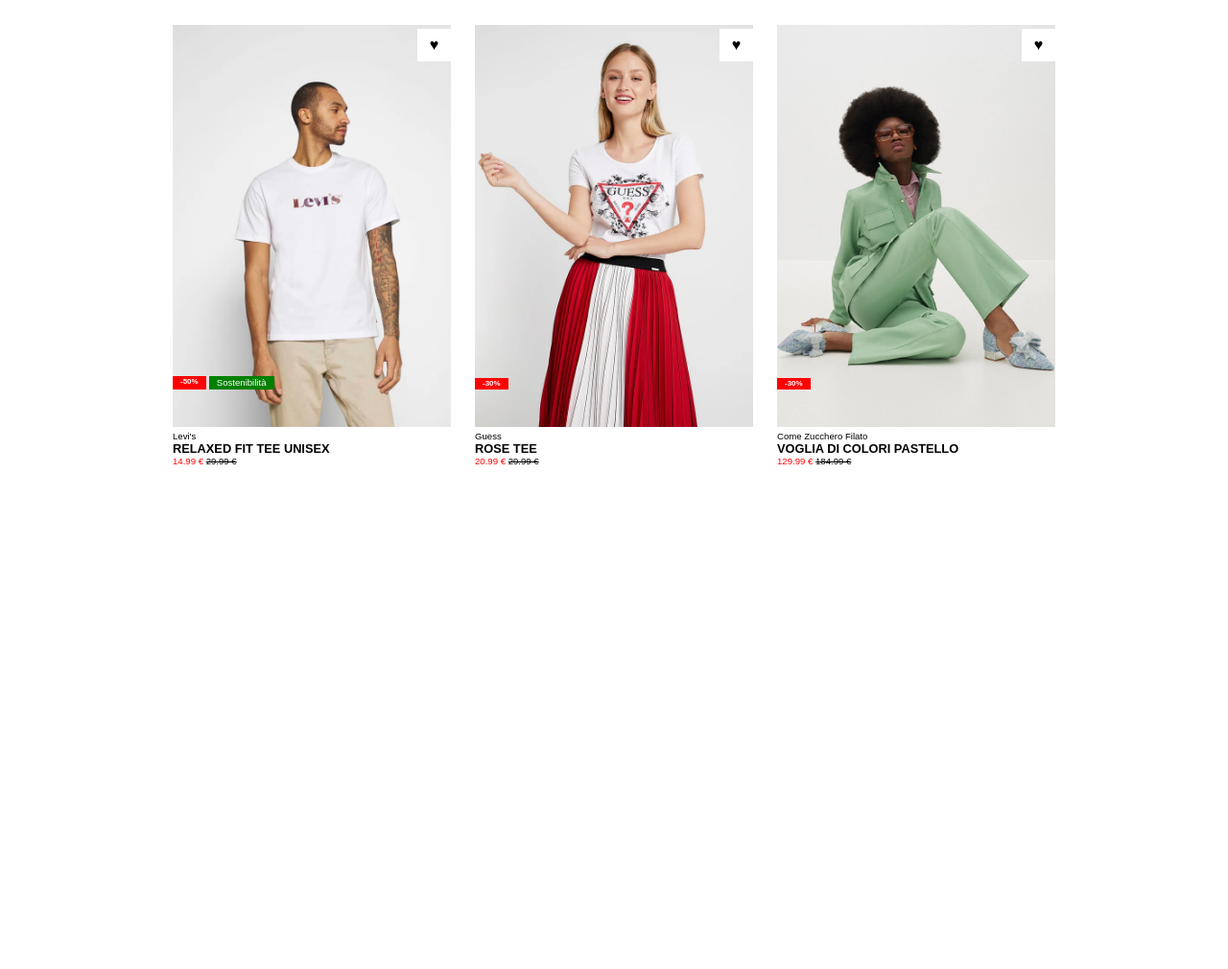
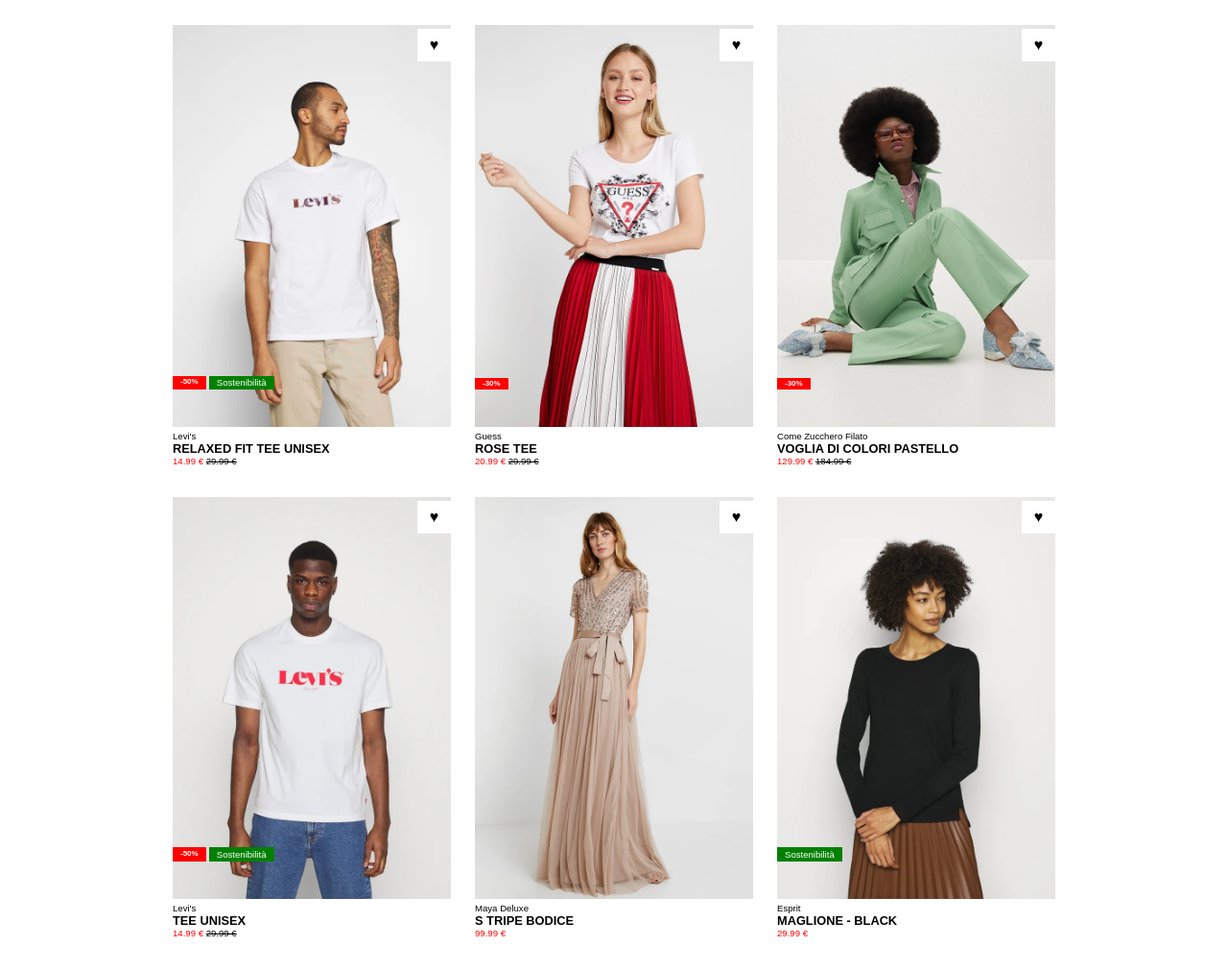
Before and after one commit to Ciaowilly3/html-css-boolando, a plain HTML site: page index.html in a window 1280 px wide. Shown: the part 56-1066 px from the top of the page at 96% size. Before the commit the page ends 800 px from the top, so only its background shows below. Drawn offline with Linux system fonts and the light colour scheme.

Commit message:
main completo

```diff
--- a/css/style.css
+++ b/css/style.css
@@ -79,6 +79,7 @@ nav .icon-container a{
 
 .row{
     justify-content: space-between;
+    margin-bottom: 2rem;
 }
 
 /* cerco di inserire le scritte sopra le immagini con position */
--- a/index.html
+++ b/index.html
@@ -38,7 +38,7 @@
 
             <div class="main-container">
                 <div class="row d-flex">
-                    <!-- prima card -->
+                    <!-- prima card della raw -->
                     <div class="card">
                         <img class="modelimg" src="img/1.webp" alt="">
                         <a class="heart" href="#">&hearts;</a>
@@ -83,6 +83,54 @@
                         <div class="prezzo">129.99 &euro; <span>184.99 &euro;</span> </div>
                     </div>
                 </div>
+
+
+                <!-- seconda row -->
+                <div class="row d-flex">
+                    <!-- prima card della row-->
+                    <div class="card">
+                        <img class="modelimg" src="img/4.webp" alt="">
+                        <a class="heart" href="#">&hearts;</a>
+                        <!-- creo un div per dargli la position quindi ne sistemo il contenuto
+                        con il css -->
+                        <div class="sconto">
+                            <h5>-50%</h5>
+                            <span class="sostenibile">Sostenibilità</span>
+                        </div>
+                        <div class="marca">Levi's</div>
+                        <h4>TEE UNISEX</h4>
+                        <div class="prezzo">14.99 &euro; <span>29.99 &euro;</span> </div>
+                    </div>
+
+                    <div class="card">
+                        <img class="modelimg" src="img/5.webp" alt="">
+                        <a class="heart" href="#">&hearts;</a>
+
+                        <!-- div per settare lo sconto nell'immagine assente
+                        non essendoci sconti-->
+
+                        <!-- didascalia della foto -->
+                        <div class="marca">Maya Deluxe</div>
+                        <h4>S TRIPE BODICE</h4>
+                        <div class="prezzo">99.99 &euro; </div>
+                    </div>
+
+                    <div class="card">
+                        <img class="modelimg" src="img/6.webp" alt="">
+                        <a class="heart" href="#">&hearts;</a>
+
+                        <!-- div per settare lo sconto nell'immagine in questo caso
+                        solo la sostenibilità -->
+                        <div class="sconto">
+                            <span class="sostenibile">Sostenibilità</span>
+                        </div>
+
+                        <!-- didascalia della foto -->
+                        <div class="marca">Esprit</div>
+                        <h4>MAGLIONE - BLACK</h4>
+                        <div class="prezzo">29.99 &euro; </div>
+                    </div>
+                </div>
             </div>
 
         </main>
```
Also changed, not shown: img/4.webp (added), img/5.webp (added), img/6.webp (added).
